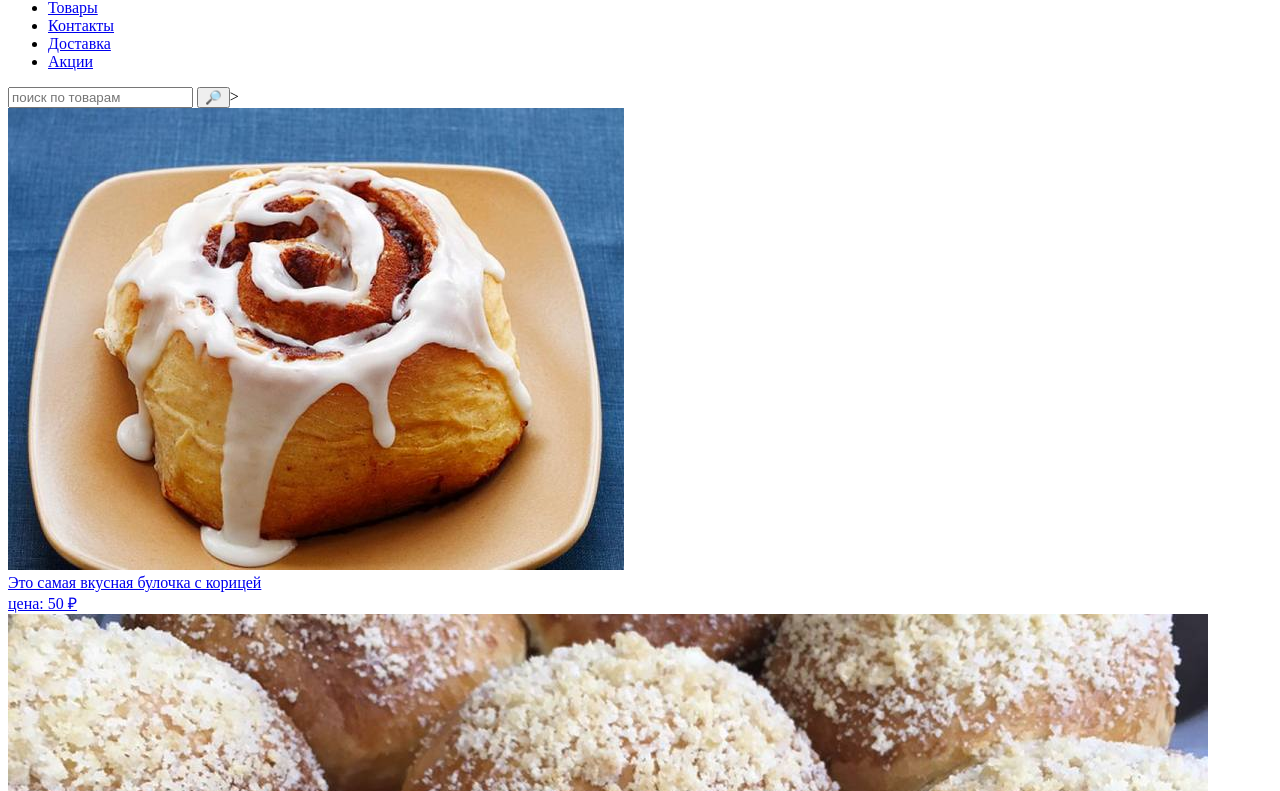
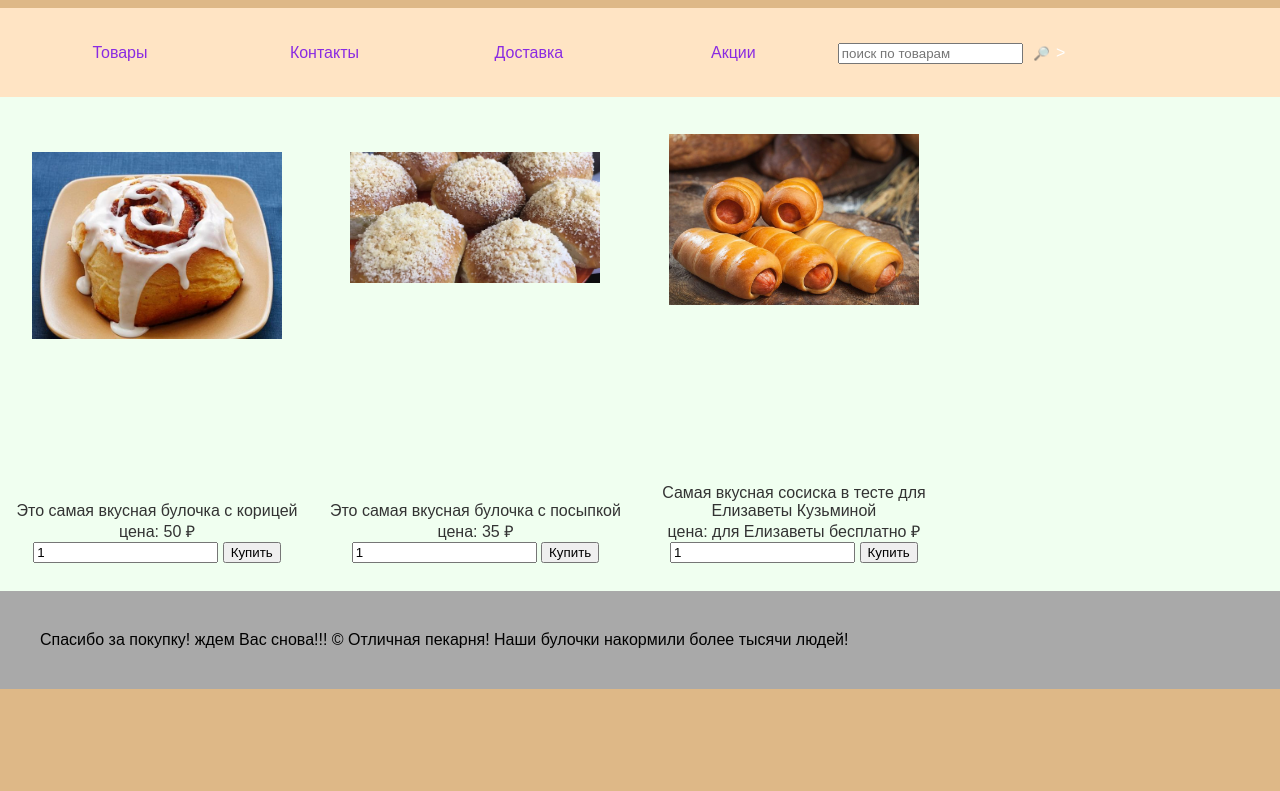
Before and after one commit to Iamdashulya/lab1, a plain HTML site: page index.html in a window 1280 px wide. Shown: the part 125-916 px from the top of the page. After the commit the page ends 814 px from the top, so only its background shows below. Drawn offline with Linux system fonts and the light colour scheme.

Commit message:
ЛР2 интернет-программирование добавление стилей

```diff
--- a/index.html
+++ b/index.html
@@ -4,6 +4,7 @@
     <head>
      <meta charset="utf-8">
      <title>Дарья Осинцева. ЛР по курсу "интернет-программирование"</title>
+     <link rel="stylesheet" href="main.css">
     </head>
 
     <body>
@@ -29,21 +30,32 @@
         <main>
         <div class="card">
             <a href="product1.html">
-                <div class="image"><img src="bulochka1.jpg"><div>
-                    <div class="product-name">Это самая вкусная булочка с корицей</div>
-                    <div class="price"> цена: 50 &#8381;</div>
+                <div class="image"><img src="bulochka1.jpg"></div>
+                <div class="product-name">Это самая вкусная булочка с корицей</div>
+                <div class="price"> цена: 50 &#8381;</div>
             </a>
+            <input class="number-text" type="number" name="count" value="1" max="100">
+            <button>Купить</button>
         </div>
         <div class="card">
             <a href="product1.html">
-                <div class="image"><img src="bulka.jpg"><div>
-                    <div class="product-name">Это самая вкусная булочка с посыпкой</div>
-                    <div class="price"> цена: 35 &#8381;</div>
+                <div class="image"><img src="bulka.jpg"></div>
+                <div class="product-name">Это самая вкусная булочка с посыпкой</div>
+                <div class="price"> цена: 35 &#8381;</div>
+            </a>
+            <input class="number-text" type="number" name="count" value="1" max="100">
+            <button>Купить</button>
+
+        </div>
         <div class="card">
             <a href="product1.html">
-                <div class="image"><img src="sosiso4ka.jpg"><div>
-                    <div class="product-name"> Самая вкусная сосиска в тесте для Елизаветы Кузьминой</div>
-                    <div class="price">  цена: для Елизаветы бесплатно &#8381;  </div>
+                <div class="image"><img src="sosiso4ka.jpg"></div>
+                <div class="product-name"> Самая вкусная сосиска в тесте для Елизаветы Кузьминой</div>
+                <div class="price">  цена: для Елизаветы бесплатно &#8381;</div>
+            </a>
+            <input class="number-text" type="number" name="count" value="1" max="100">
+            <button>Купить</button>
+        </div>
         </main>
     <footer>
         Спасибо за покупку! ждем Вас снова!!!
--- /dev/null
+++ b/main.css
@@ -0,0 +1,112 @@
+html, body {
+    margin: 0;
+    padding: 0;
+    font-family: Arial, Helvetica, sans-serif;
+    background-color: burlywood;
+    color:white;
+}
+header .info {
+    height: 35px;
+    line-height: 35px;
+    text-align: right;
+    padding-right: 25px;
+    font-size: 14px;
+}
+header h1{
+    background-color: #e0ffe0;
+    color: #333;
+    margin: 0;
+    padding: 20px 0 20px 15px;
+}
+nav {
+    background-color: bisque;
+    padding: 20px;
+}
+ nav ul {
+     margin: 0;
+     padding: 0;
+     display: inline-block;
+ }
+ nav ul li {
+     list-style-type: none;
+     margin: 0;
+     padding: 0;
+     text-align: center;
+     color: #333;
+     display: inline-block;
+     width: 200px;
+ }
+ nav ul li a {
+     color:blueviolet;
+     text-decoration: none;
+     padding: 15px 0;
+     display: block;
+     transition: all 300ms;
+ }
+nav ul li a:hover {
+     color:aquamarine;
+ }
+nav .searchbox {
+    display: inline-block;
+    padding-top: 15px;
+}
+nav .searchbox button {
+    border: none;
+    background: none;
+    cursor: pointer;
+    opacity: 0.7;
+}
+nav .searchbox button:hover {
+    opacity: 1;
+}
+nav .searchbox button {
+    border: none;
+    background: none;
+    cursor: pointer;
+    opacity: 0.7;
+    transition: all 300ms;
+}
+nav .searchbox button:hover {
+    opacity: 1;
+}
+footer {
+    padding: 40px;
+    color:black;
+    background-color: darkgray;
+}
+main {
+    background-color: honeydew;
+    color: deeppink;
+    padding: 30px 0;
+}
+.card {
+    display: inline-block;
+    width: 300px;
+    height: 400px;
+    text-align: center;
+    padding: 7px;
+    border-radius: 7px;
+    transition: all 300ms;
+}
+.card a {
+    text-decoration: none;
+    color: #333;
+    transition: all 300ms;
+}
+.card:hover {
+    box-shadow: 0 0 7px #ada;
+}
+.card a hover {
+    color: beige;
+}
+.card .image {
+    height: 350px;
+}
+.card .image img {
+    max-width: 250px;
+    max-height: 350px;
+    transition: all 0.5s;
+}
+.card .image img:hover{
+    transform: scale(1.5);
+}
```
